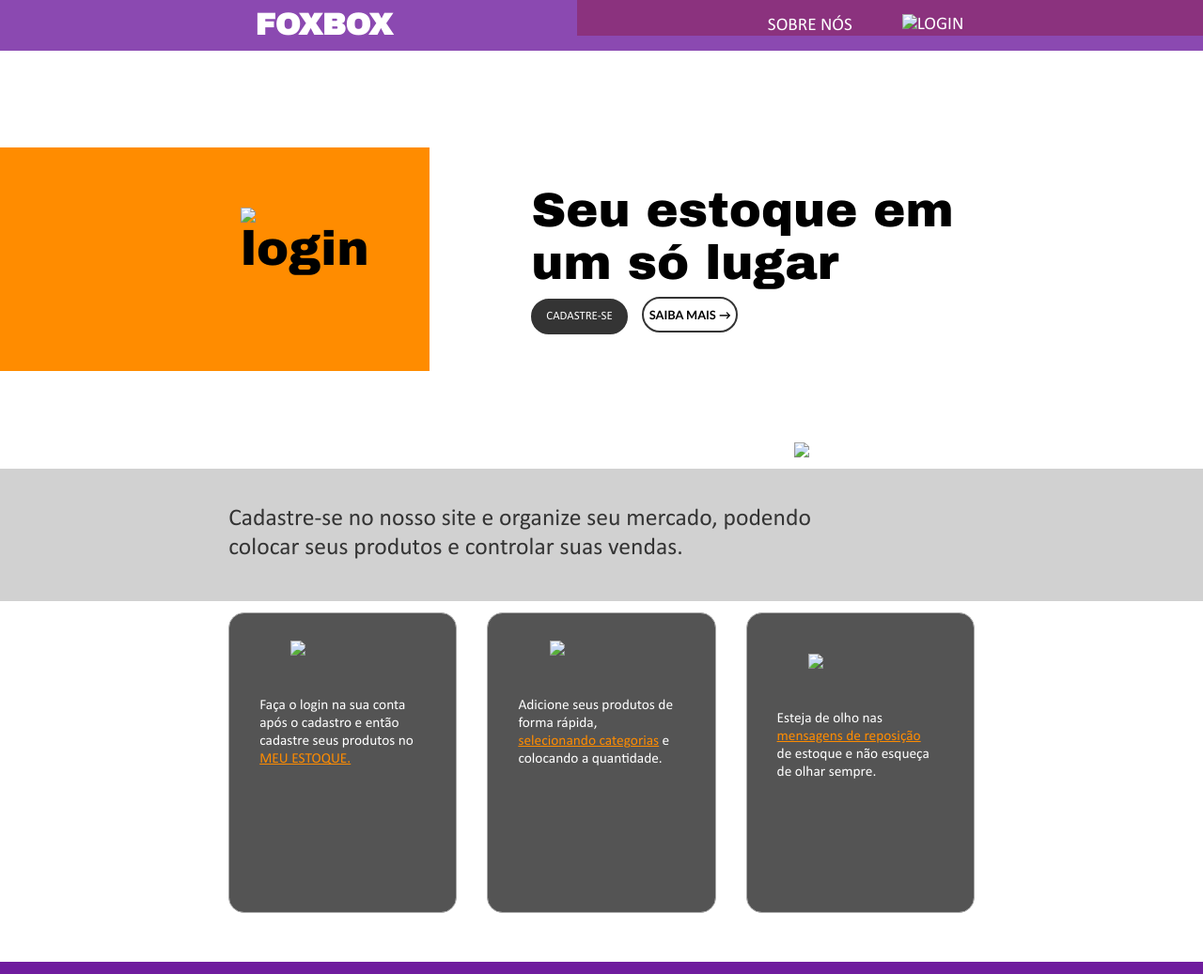
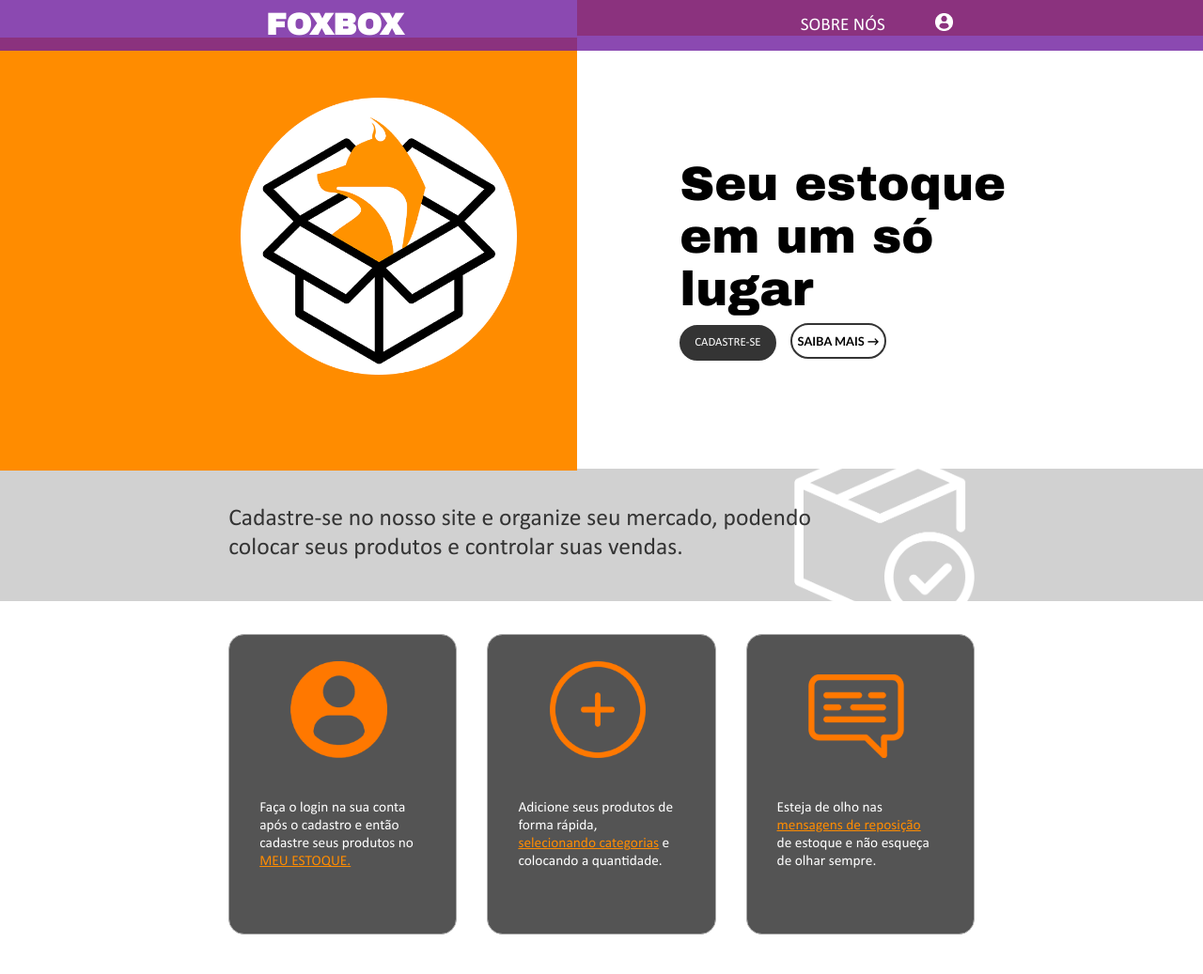
Before and after one commit to DevTools-Developer/.github, a plain HTML site: page foxbox/index.html in a window 1280 px wide. Shown: the top 1037 px of the page at 94% size. Drawn offline with Linux system fonts and the light colour scheme.

Commit message:
Update index.html

```diff
--- a/foxbox/index.html
+++ b/foxbox/index.html
@@ -20,10 +20,10 @@
       <h1 class="logo"><a href="">foxbox</a></h1>
       <nav class="header-menu">
         <ul class="list-itens">
-          <li><a class="stq" id="stq" href="./foxbox/html/estoque.html">Meu estoque</a></li>
+          <li><a class="stq" id="stq" href="./html/estoque.html">Meu estoque</a></li>
           <li><a href="#sobrenos">Sobre nós</a></li>
-          <li><a href="./foxbox/html/login.html">
-              <img src="./foxbox/images/login.png" id='btn-div' alt="login"></a>
+          <li><a href="./html/login.html">
+              <img src="./images/login.png" id='btn-div' alt="login"></a>
           </li>
         </ul>
       </nav>
@@ -37,12 +37,12 @@
       <nav class="principal-content">
         <ul class="principal-itens">
           <li>
-            <img src="./foxbox/images/logogrande.png" alt="login">
+            <img src="./images/logogrande.png" alt="login">
           </li>
           <li>
             <a>Seu estoque em um só lugar</a>
             <div class="btn">
-              <a href="./foxbox/html/login.html#cadastro"><button class="btn-cdt">cadastre-se</button></a>
+              <a href="./html/login.html#cadastro"><button class="btn-cdt">cadastre-se</button></a>
               <a href="#saibamais"><button class="btn-sm" >saiba mais →</button></a>
           </li>
         </ul>
@@ -57,7 +57,7 @@
         <p class="texto">Cadastre-se no nosso site e organize seu mercado, podendo
           colocar seus produtos e controlar suas vendas.
         </p>
-        <img src="./foxbox/images/caixa.png">
+        <img src="./images/caixa.png">
       </li>
     </ul>
   </main>
@@ -66,14 +66,14 @@
       <div class="responsivo">
         <div class="bloco">
           <div class="conteudo">
-            <img class="img-align"src="./foxbox/images/boneco.png">
+            <img class="img-align"src="./images/boneco.png">
             <p class="texto-align">Faça o login na sua conta após o cadastro e então cadastre seus produtos no <a style="color: rgb(255, 140, 0)" href="">MEU ESTOQUE.</a></p>
           </div>
         </div>
 
         <div class="bloco">
           <div class="conteudo">
-            <img class="img-align"src="./foxbox/images/mais.png">
+            <img class="img-align"src="./images/mais.png">
             <p class="texto-align">Adicione seus produtos de forma rápida,
               <a style="color: rgb(255, 140, 0)" href="">selecionando categorias</a>
                 e colocando a quantidade.</p>
@@ -82,7 +82,7 @@
 
         <div class="bloco">
           <div class="conteudo">
-            <img class="img-align2" src="./foxbox/images/msg.png">
+            <img class="img-align2" src="./images/msg.png">
             <p class="texto-align">Esteja de olho nas
               <a style="color: rgb(255, 140, 0)" href="">mensagens de reposição</a>
                 de estoque e não esqueça de olhar sempre.</p>
@@ -112,7 +112,7 @@
       <p>© 2021,Projeto FoxBox - Todos os direitos reservados</p>
     </div>
   </footer>
-  <script src="/js/script.js"></script>
+  <script src="./js/script.js"></script>
 </body>
 
 </html>
```
